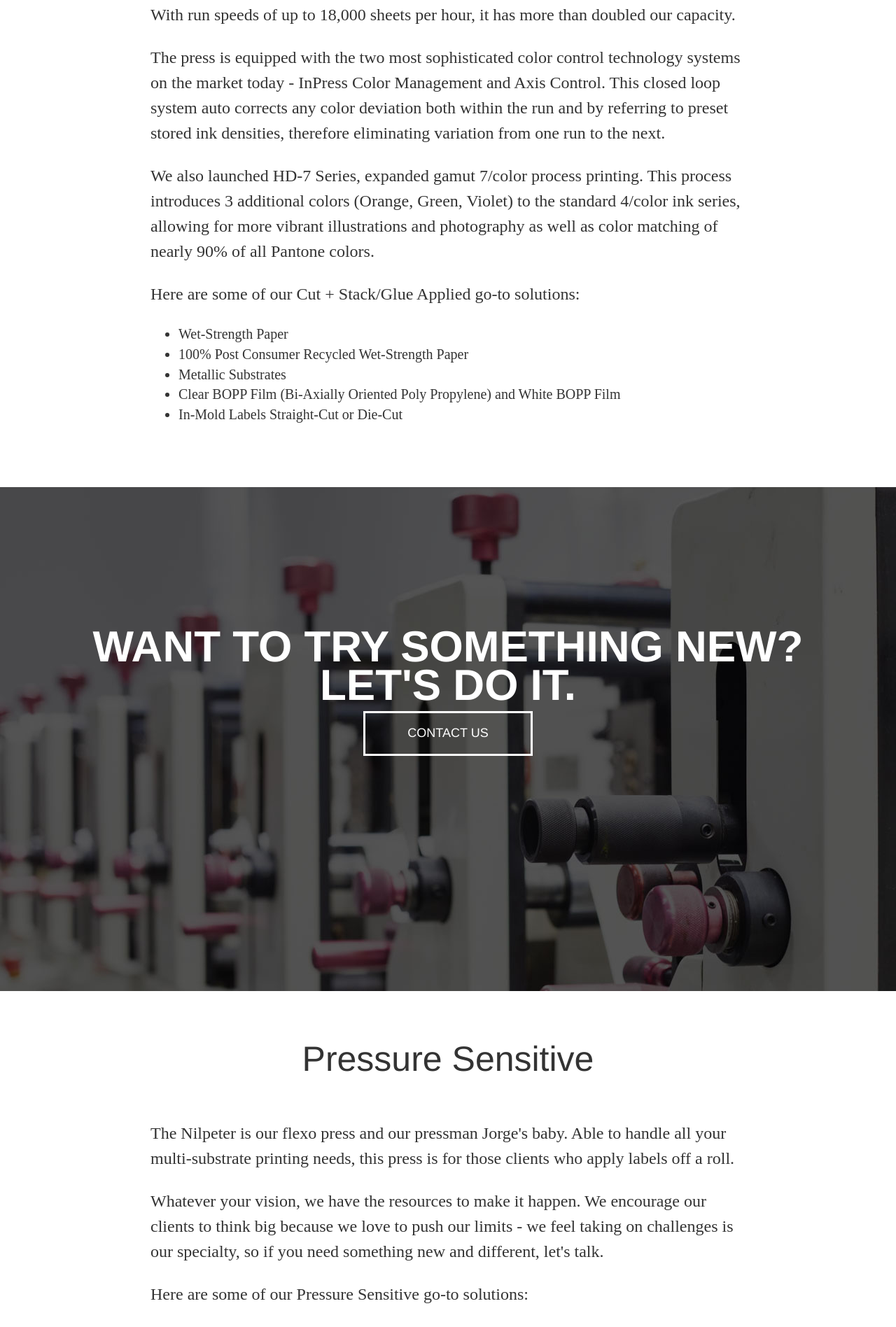
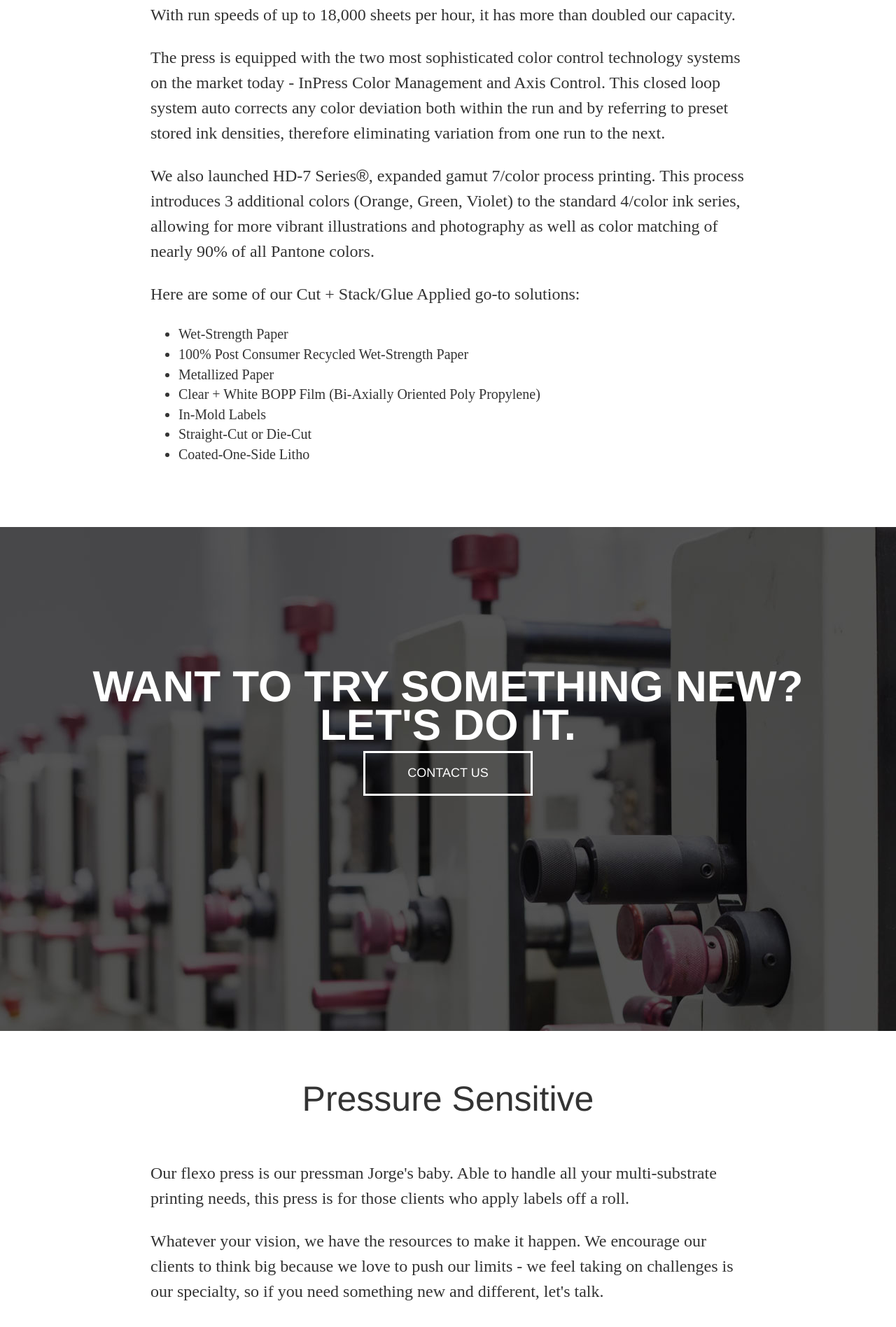
Before and after one commit to moizk/DWS-Jekyll, a Jekyll site: the page built from printing.html, in a window 1280 px wide. Shown: the part 1174-3070 px from the top of the page at 70% size. Built offline with Jekyll 4.4.1, drawn with Linux system fonts in a browser that asks for light colours; nearby versions of some CDN libraries; Markdown is read by kramdown in place of the engine named in the settings; some of the changed text lies outside the part shown.

Commit message:
more changes as per client request

```diff
--- a/clients.html
+++ b/clients.html
@@ -32,7 +32,7 @@
         <div class="col-sm-4">
           <br><br>
           <img src="img/clients/apple.png" class="img-responsive">
-          <p class="pull-quote">Cary Crane, one of the company's original owners, is a longtime Grateful Dead fan aka Deadhead - one of the many reasons why the Cranes and the Staibs get along so well.</p>
+          <p class="pull-quote">Cary Crane, one of the company's original owners, is a longtime Grateful Dead fan - aka Deadhead - one of the many reasons why the Cranes and the Staibs get along so well.</p>
         </div>
       </div>
       <br>
--- a/css/main.scss
+++ b/css/main.scss
@@ -848,7 +848,7 @@
 
     &:hover {
       opacity: 1;
-      @media screen and (max-width: 1024px) {
+      @media screen and (max-width: 1201px) {
         opacity: 0;
       }
     }
@@ -1257,7 +1257,7 @@
 }
 
 div#dws_contact_page_map {
-  height: 500px;
+  height: 400px;
 }
 
 div.contact-strip {
@@ -1265,7 +1265,7 @@
   /* Box-model */
   padding-top: 25px;
   max-width: 280px;
-  min-height: 500px;
+  min-height: 600px;
   margin-right: auto;
   margin-left: auto;
   /* Typography */
@@ -1320,7 +1320,7 @@
     /* Box-model */
     /* Typography */
     font-weight: 100;
-    font-size: 25px;
+    font-size: 23px;
     /* Visual */
     color: #666;
     /* Misc */
--- a/js/about_map.js
+++ b/js/about_map.js
@@ -9,7 +9,7 @@
   var dwsCenter = new google.maps.LatLng(40.1545531, -99.1376119)
   var dwsOffice = new google.maps.LatLng(40.767795, -73.297847)
   var mapOptions = {
-    zoom: 5,
+    zoom: 4,
     center: dwsCenter,
     scrollwheel: false,
     mapTypeId: google.maps.MapTypeId.ROADMAP,
@@ -186,6 +186,8 @@
     new google.maps.Marker({ position: new google.maps.LatLng(44.4030225,-109.5779295), map: contactMap });
     new google.maps.Marker({ position: new google.maps.LatLng(49.2569777,-123.123904), map: contactMap });
     new google.maps.Marker({ position: new google.maps.LatLng(45.7819194,-108.5636845), map: contactMap });
+    new google.maps.Marker({ position: new google.maps.LatLng(18.3848264,-66.0583415), map: contactMap });
+    new google.maps.Marker({ position: new google.maps.LatLng(45.6119975,-73.5697534), map: contactMap });
 
 
   google.maps.event.addListener(mainOffice, 'click', function() {
--- a/js/google_maps.js
+++ b/js/google_maps.js
@@ -6,7 +6,7 @@
 var contactMap;
 
 function contactInitialize() {
-  var dwsCenter = new google.maps.LatLng(40.777795, -73.297847)
+  var dwsCenter = new google.maps.LatLng(40.797795, -73.297847)
   var dwsOffice = new google.maps.LatLng(40.767795, -73.297847)
   var mapOptions = {
     zoom: 10,
--- a/printing.html
+++ b/printing.html
@@ -20,14 +20,16 @@
   <h3 class="text-center">Cut + Stack</h3>
   <p>Our Heidelberg XL 106 8 Color UV Press is the first of its kind in the United States. With run speeds of up to 18,000 sheets per hour, it has more than doubled our capacity.</p>
   <p>The press is equipped with the two most sophisticated color control technology systems on the market today - InPress Color Management and Axis Control. This closed loop system auto corrects any color deviation both within the run and by referring to preset stored ink densities, therefore eliminating variation from one run to the next.</p>
-  <p>We also launched HD-7 Series, expanded gamut 7/color process printing. This process introduces 3 additional colors (Orange, Green, Violet) to the standard 4/color ink series, allowing for more vibrant illustrations and photography as well as color matching of nearly 90% of all Pantone colors.</p>
+  <p>We also launched HD-7 Series<span>&reg;</span>, expanded gamut 7/color process printing. This process introduces 3 additional colors (Orange, Green, Violet) to the standard 4/color ink series, allowing for more vibrant illustrations and photography as well as color matching of nearly 90% of all Pantone colors.</p>
   <p>Here are some of our Cut + Stack/Glue Applied go-to solutions:</p>
   <ul class="story-list">
     <li>Wet-Strength Paper</li>
     <li>100% Post Consumer Recycled Wet-Strength Paper</li>
-    <li>Metallic Substrates</li>
-    <li>Clear BOPP Film (Bi-Axially Oriented Poly Propylene) and White BOPP Film</li>
-    <li>In-Mold Labels Straight-Cut or Die-Cut </li>
+    <li>Metallized Paper</li>
+    <li>Clear + White BOPP Film (Bi-Axially Oriented Poly Propylene)</li>
+    <li>In-Mold Labels </li>
+    <li>Straight-Cut or Die-Cut</li>
+    <li>Coated-One-Side Litho</li>
   </ul>
 </div>
 <br><br><br><br>
@@ -41,15 +43,15 @@
 
 <div class="story-content">
   <h3 class="text-center">Pressure Sensitive</h3>
-  <p>The Nilpeter is our flexo press and our pressman Jorge's baby. Able to handle all your multi-substrate printing needs, this press is for those clients who apply labels off a roll.</p>
+  <p>Our flexo press is our pressman Jorge's baby. Able to handle all your multi-substrate printing needs, this press is for those clients who apply labels off a roll.</p>
   <p>Whatever your vision, we have the resources to make it happen. We encourage our clients to think big because we love to push our limits - we feel taking on challenges is our specialty, so if you need something new and different, let's talk.</p>
   <p>Here are some of our Pressure Sensitive go-to solutions:</p>
   <ul class="story-list">
     <li>Wet-Strength Paper</li>
-    <li>100% Post Consumer Recycled Wet-Strength Paper - 51lb.</li>
+    <li>100% Post Consumer Recycled Wet-Strength Paper</li>
     <li>Matte and Gloss finishes</li>
-    <li>Metallic Substrates</li>
-    <li>Clear BOPP Film (Bi-Axially Oriented Poly Propylene) and White BOPP Film</li>
+    <li>Metallized Paper + Film</li>
+    <li>Clear + White BOPP Film (Bi-Axially Oriented Poly Propylene)</li>
     <li>Embossing</li>
   </ul>
 </div>
--- a/team.html
+++ b/team.html
@@ -45,7 +45,7 @@
       <img src="img/team/andrew.jpg" class="img-responsive">
       <p class="team-bio hidden-xs">Andrew is DWS' seasoned label sales veteran, with over 25 years experience in the label & packaging space. A team player and a born road warrior, Andrew (aka Elk) is also a history buff and is super proud of his Bostonian roots. We enjoy our Patriots vs Giants banter with the Elk. (Go Big Blue!)</p>
       <h3>Andrew Elkins</h3>
-      <h4>VP of Operations</h4>
+      <h4>National Sales and Marketing</h4>
     </div>
     <div class="col-sm-4">
       <img src="img/team/dorothy.jpg" class="img-responsive">
@@ -99,7 +99,7 @@
       <img src="img/team/jason.jpg" class="img-responsive">
       <p class="team-bio hidden-xs">Another one of DWS' behind the curtain guys, Jason (aka "J") is the liaison between our Art Department and our Press Room. He handles all impositions and he generates every press plate, for every job.<br><br>In his free time, J can be found playing hockey, watching sports or catching a movie (probably Star Wars).</p>
       <h3>Jason Attard</h3>
-      <h4>Prepress Production</h4>
+      <h4>Pre-Press Production</h4>
     </div>
     <div class="col-sm-4">
       <img src="img/team/marie.jpg" class="img-responsive">
```
Also changed, not shown: other parts of printing.html (+1 -1 lines), contact.html (+6 -2 lines), img/logo-mini-2.png (added), img/logo-top.png (added).
